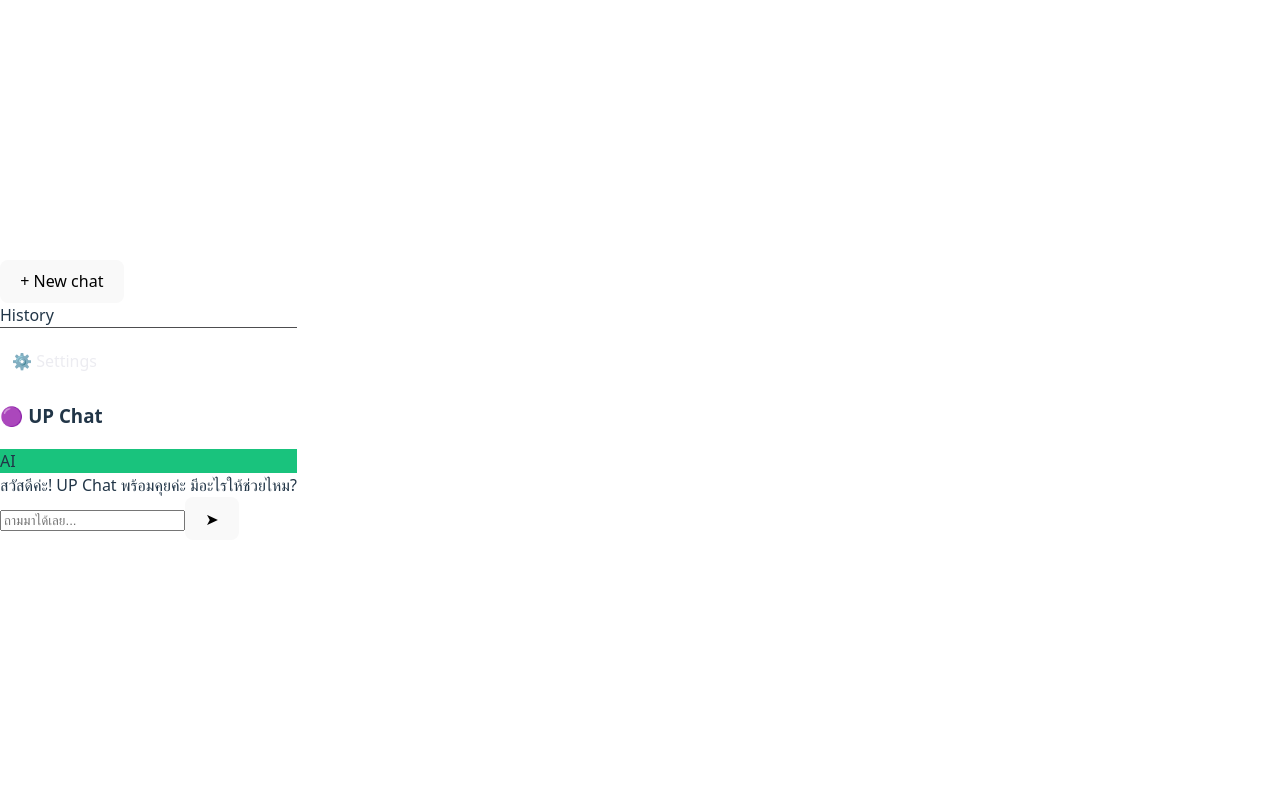
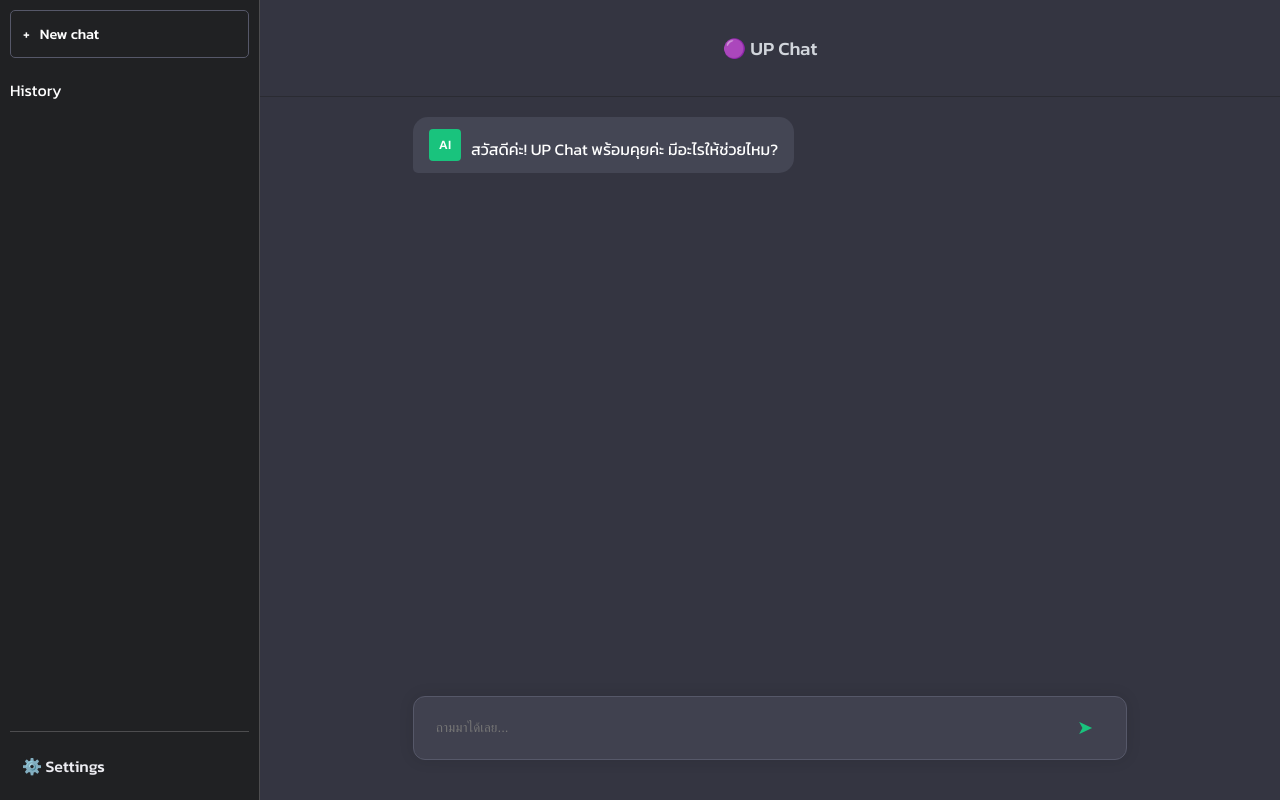
Before and after one commit to panupong2547987/upchat-deploy, a React (Vite) app: page / in a window 1280 px wide. Built offline with nearby package versions, Linux system fonts and the light colour scheme.

Commit message:
layout web

```diff
--- a/src/App.css
+++ b/src/App.css
@@ -1,175 +1,92 @@
-/* --- 3. ระบบ Modal (หน้า Settings) --- */
-.modal-overlay {
-  position: fixed;
-  top: 0;
-  left: 0;
-  width: 100%;
-  height: 100%;
-  background: rgba(0, 0, 0, 0.7); /* พื้นหลังมืดโปร่งแสง */
+/* src/App.css */
+@import url('https://fonts.googleapis.com/css2?family=Kanit:wght@300;400;500&display=swap');
+
+* {
+  box-sizing: border-box;
+}
+
+body {
+  margin: 0;
+  padding: 0;
+  font-family: 'Kanit', sans-serif;
+  background-color: #343541;
+  color: white;
+  height: 100vh;
+  overflow: hidden;
+}
+
+/* --- คอนเทนเนอร์หลัก --- */
+.app-container {
+  display: flex;
+  height: 100vh;
+  width: 100vw;
+  transition: background 0.3s;
+}
+
+/* --- 1. Sidebar --- */
+.sidebar {
+  width: 260px;
+  background-color: #202123;
+  display: flex;
+  flex-direction: column;
+  padding: 10px;
+  border-right: 1px solid #4d4d4f;
+  z-index: 10;
+}
+
+.new-chat-btn {
   display: flex;
   align-items: center;
-  justify-content: center;
-  z-index: 1000;
-  backdrop-filter: blur(4px); /* ทำพื้นหลังเบลอให้ดูหรูขึ้น */
+  gap: 10px;
+  padding: 12px;
+  border: 1px solid #565869;
+  border-radius: 5px;
+  background-color: transparent;
+  color: white;
+  cursor: pointer;
+  transition: background 0.2s;
+  margin-bottom: 20px;
+  font-size: 0.9rem;
 }
 
-.modal-content {
-  background: #202123;
-  padding: 30px;
-  border-radius: 15px;
-  width: 90%;
-  max-width: 400px;
-  color: white;
-  border: 1px solid #4d4d4f;
-  box-shadow: 0 10px 25px rgba(0,0,0,0.5);
+.new-chat-btn:hover { background-color: #2f303d; }
+
+.history-list {
+  flex: 1;
+  overflow-y: auto;
+  display: flex;
+  flex-direction: column;
+  gap: 5px;
 }
 
-.modal-content h2 {
-  margin-top: 0;
-  margin-bottom: 25px;
-  font-weight: 500;
-  text-align: center;
+.history-item {
+  padding: 12px;
+  border-radius: 5px;
+  cursor: pointer;
+  font-size: 0.85rem;
   color: #ececf1;
-}
-
-.setting-row {
-  margin: 20px 0;
   display: flex;
   justify-content: space-between;
   align-items: center;
+  transition: background 0.2s;
 }
 
-.setting-row label {
-  font-size: 0.95rem;
-  color: #d1d5db;
-}
+.history-item:hover { background-color: #2a2b32; }
 
-.setting-row input {
-  background: #40414f;
-  border: 1px solid #565869;
-  border-radius: 5px;
-  padding: 8px 12px;
-  color: white;
-  width: 180px;
-  outline: none;
-}
-
-.setting-row button {
-  padding: 8px 15px;
-  border-radius: 5px;
-  cursor: pointer;
-  border: 1px solid #565869;
-  background: #40414f;
-  color: white;
-  transition: 0.2s;
-}
-
-.setting-row button:hover {
-  background: #2f303d;
-}
-
-/* ปุ่มล้างประวัติ (สีแดง) */
-.danger-btn {
-  background: #d9534f !important;
-  color: white !important;
-  border: none !important;
-  width: 100%;
-  padding: 12px !important;
-  margin-top: 10px;
-  font-weight: bold;
-}
-
-.danger-btn:hover {
-  background: #c9302c !important;
-}
-
-.close-btn {
-  width: 100%;
-  margin-top: 20px;
-  padding: 10px;
-  background: transparent;
-  border: 1px solid #565869;
-  color: #ececf1;
-  border-radius: 5px;
-  cursor: pointer;
-}
-
-.close-btn:hover {
-  background: #2f303d;
-}
-
-/* --- 4. การจัดการโหมดสว่าง (Light Mode) --- */
-.app-container.light {
-  background-color: #ffffff;
-  color: #202123;
-}
-
-.app-container.light .sidebar {
-  background-color: #f9f9f9;
-  border-right: 1px solid #e5e5e5;
-}
-
-.app-container.light .chat-window,
-.app-container.light .chat-input-area {
-  background-color: #ffffff;
-}
-
-.app-container.light .chat-header {
-  border-bottom: 1px solid #e5e5e5;
-  color: #202123;
-}
-
-.app-container.light .history-item {
-  color: #444654;
-}
-
-.app-container.light .history-item:hover {
-  background-color: #ececf1;
-}
-
-.app-container.light .bot-msg {
-  background-color: #f7f7f8;
-  color: #202123;
-}
-
-.app-container.light .input-wrapper {
-  background-color: #ffffff;
-  border: 1px solid #e5e5e5;
-}
-
-.app-container.light .chat-input-area input {
-  color: #202123;
-}
-
-/* --- 5. ปุ่มลบ (🗑️) ใน Sidebar --- */
-.history-item {
-  display: flex;
-  justify-content: space-between;
-}
-
-.history-item span.truncate {
-  flex: 1;
+.truncate {
   overflow: hidden;
   text-overflow: ellipsis;
+  white-space: nowrap;
 }
 
 .del-btn {
   background: transparent;
   border: none;
-  font-size: 0.8rem;
-  opacity: 0; /* ซ่อนไว้ก่อน */
   cursor: pointer;
-  padding: 5px;
-  transition: opacity 0.2s;
+  opacity: 0;
 }
 
-.history-item:hover .del-btn {
-  opacity: 0.6; /* แสดงเมื่อเอาเมาส์ไปวาง */
-}
-
-.del-btn:hover {
-  opacity: 1 !important;
-}
+.history-item:hover .del-btn { opacity: 0.6; }
 
 .sidebar-footer {
   margin-top: auto;
@@ -188,18 +105,138 @@
   border-radius: 5px;
 }
 
-.settings-btn:hover {
-  background: #2a2b32;
+.settings-btn:hover { background-color: #2a2b32; }
+
+/* --- 2. Chat Window --- */
+.chat-window {
+  flex: 1;
+  display: flex;
+  flex-direction: column;
+  background-color: #343541;
+  position: relative;
 }
 
-/* ปรับแต่ง Light Mode สำหรับ Modal */
-.app-container.light .modal-content {
-  background: #ffffff;
-  color: #202123;
-  border: 1px solid #e5e5e5;
+.chat-header {
+  padding: 15px;
+  border-bottom: 1px solid #2a2b32;
+  text-align: center;
+  color: #d1d5db;
 }
-.app-container.light .setting-row input {
-  background: #f9f9f9;
-  color: #202123;
-  border: 1px solid #ddd;
+
+.chat-body {
+  flex: 1;
+  padding: 20px 15%;
+  overflow-y: auto;
+  display: flex;
+  flex-direction: column;
+  gap: 20px;
 }
+
+.message-bubble {
+  display: flex;
+  align-items: flex-end;
+  gap: 10px;
+  max-width: 80%;
+  width: fit-content;
+  padding: 12px 16px;
+  font-size: 1rem;
+  line-height: 1.5;
+}
+
+.bot-msg {
+  align-self: flex-start;
+  background-color: #444654;
+  border-radius: 15px 15px 15px 5px;
+}
+
+.user-msg {
+  align-self: flex-end;
+  flex-direction: row-reverse;
+  background-color: #444654;
+  border-radius: 15px 15px 5px 15px;
+}
+
+.avatar {
+  width: 32px;
+  height: 32px;
+  border-radius: 4px;
+  display: flex;
+  align-items: center;
+  justify-content: center;
+  font-weight: bold;
+  font-size: 0.8rem;
+}
+
+.chat-input-area {
+  padding: 20px 15% 40px 15%;
+}
+
+.input-wrapper {
+  background-color: #40414f;
+  border: 1px solid #565869;
+  border-radius: 12px;
+  display: flex;
+  padding: 5px 10px;
+  box-shadow: 0 0 15px rgba(0,0,0,0.1);
+}
+
+.input-wrapper input {
+  flex: 1;
+  background: transparent;
+  border: none;
+  color: white;
+  padding: 12px;
+  outline: none;
+}
+
+.input-wrapper button {
+  background: transparent;
+  border: none;
+  color: #19c37d;
+  cursor: pointer;
+  font-size: 1.2rem;
+}
+
+/* --- 3. Settings Modal --- */
+.modal-overlay {
+  position: fixed; top: 0; left: 0; width: 100%; height: 100%;
+  background: rgba(0,0,0,0.7); display: flex; align-items: center; justify-content: center; z-index: 1000;
+}
+
+.modal-content {
+  background: #202123; padding: 25px; border-radius: 12px; width: 350px; color: white;
+  border: 1px solid #4d4d4f;
+}
+
+.setting-row {
+  display: flex; justify-content: space-between; align-items: center; margin: 20px 0;
+}
+
+.setting-row input {
+  background: #40414f; border: 1px solid #565869; color: white; padding: 5px 10px; border-radius: 4px;
+}
+
+.danger-btn {
+  background: #d9534f; color: white; border: none; width: 100%; padding: 10px; border-radius: 5px; cursor: pointer;
+}
+
+.close-btn {
+  background: transparent; color: #8e8ea0; border: none; width: 100%; padding: 10px; cursor: pointer; margin-top: 10px;
+}
+
+/* --- 4. Light Mode --- */
+.app-container.light { background-color: #fff; color: #000; }
+.app-container.light .sidebar { background-color: #f9f9f9; }
+.app-container.light .chat-window { background-color: #fff; }
+.app-container.light .chat-header { border-bottom: 1px solid #e5e5e5; color: #000; }
+.app-container.light .bot-msg { background-color: #f7f7f8; color: #000; }
+.app-container.light .input-wrapper { background-color: #fff; border: 1px solid #e5e5e5; }
+.app-container.light .input-wrapper input { color: #000; }
+.app-container.light .history-item { color: #000; }
+.app-container.light .settings-btn { color: #000; }
+
+/* Responsive */
+@media (max-width: 768px) {
+  .sidebar { display: none; }
+  .chat-body, .chat-input-area { padding: 10px; }
+}
```
